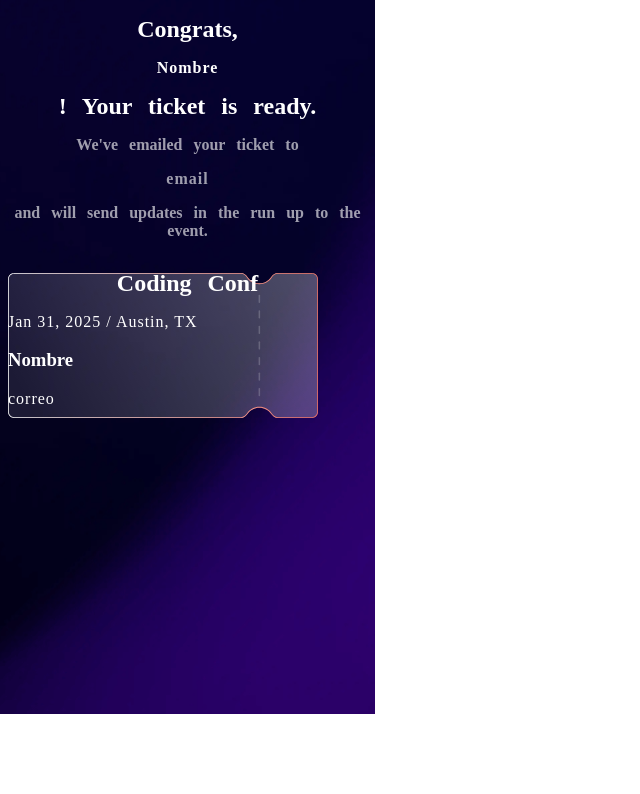
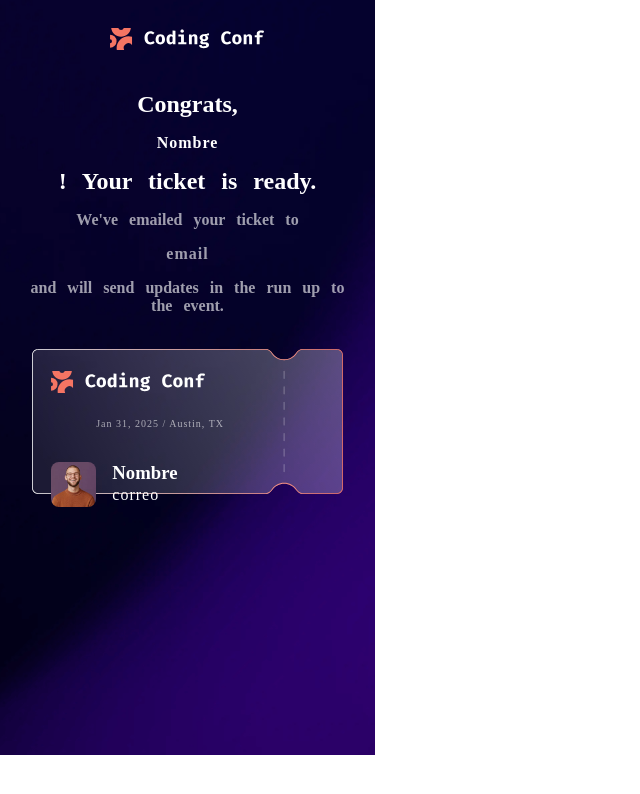
Before and after one commit to Arm4nd7/conference-ticket-generator, a plain HTML site: page index-ticket.html in a window 1280 px wide. Shown: the whole page, without its empty margins (0-640 px from the left). Drawn offline with Linux system fonts and the light colour scheme.

Commit message:
agragando mas estilo a la segunda pagina

```diff
--- a/index-ticket.html
+++ b/index-ticket.html
@@ -10,7 +10,10 @@
 
 <body>
     <header>
-        <div class="container-congrat">
+        <div class="container">
+            <label for="logo-inicio" class="logo-inicio">
+                <img src="/conference-ticket-generator/assets/images/logo-full.svg" alt="logo-full">
+            </label>
             <h1>
                 Congrats, <p id="nombre">Nombre</p>! Your ticket is ready.
             </h1>
@@ -23,13 +26,20 @@
 
     <div class="container-ticket">
         <div class="container-info-ticket">
-            <img id="ticket" src="/conference-ticket-generator/assets/images/pattern-ticket.svg" alt="">
+            <img src="/conference-ticket-generator/assets/images/pattern-ticket.svg" alt="ticket">
         </div>
-        <div class="container-congrat">
-            <h1>Coding Conf</h1>
-            <p>Jan 31, 2025 / Austin, TX</p>
-            <h3>Nombre</h3>
-            <p>correo</p>
+        <div class="container-ticket-info-avatar">
+            <div class="container-logo-date">
+                <label for="logo-inicio" class="logo-inicio">
+                    <img src="/conference-ticket-generator/assets/images/logo-full.svg" alt="logo-full">
+                </label>
+                <p class="user-date">Jan 31, 2025 / Austin, TX</p>
+            </div>
+            <div class="container-info-logo-avatar">
+                <img class="user-logo" src="/conference-ticket-generator/assets/images/image-avatar.jpg" alt="">
+                <h3 class="user-name">Nombre</h3>
+                <p class="user-email">correo</p>
+            </div>
         </div>
     </div>
 
--- /dev/null
+++ b/styles-ticket.css
@@ -0,0 +1,11 @@
+html{
+    max-width: 375px;
+}
+
+body{
+    color: white;
+    background-image:url("/conference-ticket-generator/assets/images/background-mobile.png");
+    background-position: center center;
+    background-repeat: no-repeat;
+    background-size: cover;
+}
--- a/styles.css
+++ b/styles.css
@@ -142,11 +142,64 @@ button{
     border: 0 solid rgba(255, 255, 255, 0);
 }
 
-.container-info-ticket > img{
-    width: 310px;
+.container-ticket{
+    display: grid;
+    max-width: 100%;
+    justify-content: center;
+    grid-template-rows: 0;
 }
 
-.container-ticket{
+.container-info-ticket img{
+    max-width: 100%;
+    max-height: 145px;
+}
+
+.container-ticket-info-avatar{
+    width: 70%;
+    padding: 0 1.2rem;
+}
+
+.container-ticket-info-avatar .user-date{
+    font-size: x-small;
+    text-align: center;
+    color: rgba(255, 255, 255, 0.607);
+}
+
+.container-logo-date{
+    padding:  1.4rem 0;
+}
+.container-logo-date > img{
+    width: 155px;
+    margin-bottom: 0;
+}
+.container-logo-date > p{
+    margin-top: 0;
+}
+
+.container-info-logo-avatar{
     display: grid;
-    grid-template-rows: 0px;
+    grid-template-columns: 45px 100px;
+    gap: 0 1rem;
+    grid-template-areas:
+    "   user-logo     user-name  "
+    "   user-logo    user-email   "
+    ;
 }
+
+.user-logo {
+    margin: 0;
+    width: 45px;
+    border-radius: 0.5rem;
+    grid-area: user-logo;
+}
+
+.user-name{
+    margin-top: 0;
+    margin-bottom: 0;
+    grid-area: user-name;
+}
+
+.user-email{
+    margin: 0;
+    grid-area: user-email;
+}
```
